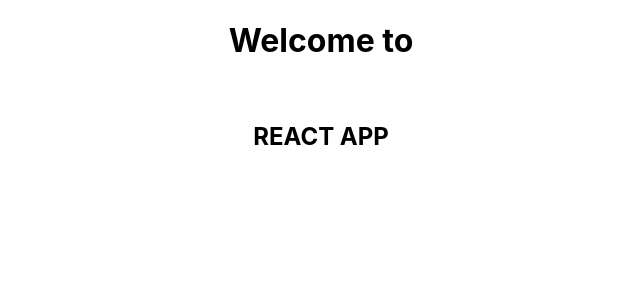
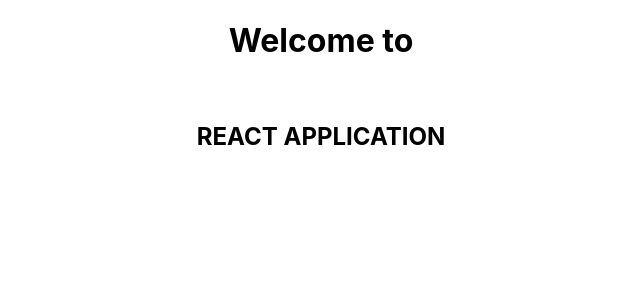
Before and after one commit to Chris00-lab/deploy-react-app, a React (Create React App) app: page / in a window 1280 px wide. Shown: the top 300 px of the page, without its empty margins (319-959 px from the left). Built offline with nearby package versions, Linux system fonts and the light colour scheme.

Commit message:
Update App.js

```diff
--- a/src/App.js
+++ b/src/App.js
@@ -5,7 +5,7 @@ function App() {
   return (
     <div className="App">
       <h1>Welcome to</h1> <br/>
-      <h2>REACT APP</h2>
+      <h2>REACT APPLICATION</h2>
     </div>
   );
 }
```
